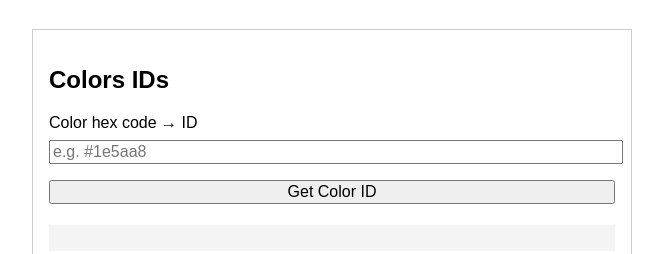
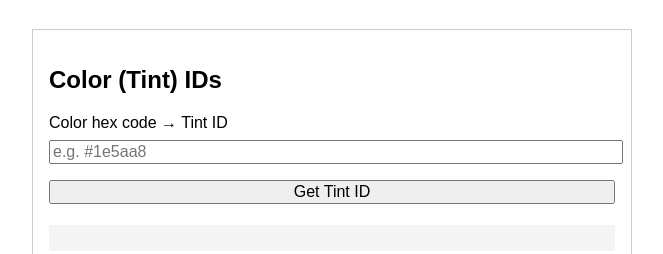
Before and after one commit to TheOneQGuy/Lego-Char-ID-finder, a plain HTML site: page index.html in a window 1280 px wide. Shown: the part 530-784 px from the top of the page, without its empty margins (308-971 px from the left). Drawn offline with Linux system fonts and the light colour scheme.

Commit message:
Change "color" to "tint"

```diff
--- a/index.html
+++ b/index.html
@@ -34,11 +34,11 @@
 
   <!-- COLOR TOOL -->
   <section>
-    <h2>Colors IDs</h2>
+    <h2>Color (Tint) IDs</h2>
 
-    <label>Color hex code → ID</label>
+    <label>Color hex code → Tint ID</label>
     <input id="colName" placeholder="e.g. #1e5aa8" />
-    <button onclick="colNameToID()">Get Color ID</button>
+    <button onclick="colNameToID()">Get Tint ID</button>
     <pre id="colNameOut"></pre>
 
     <hr/>
```
